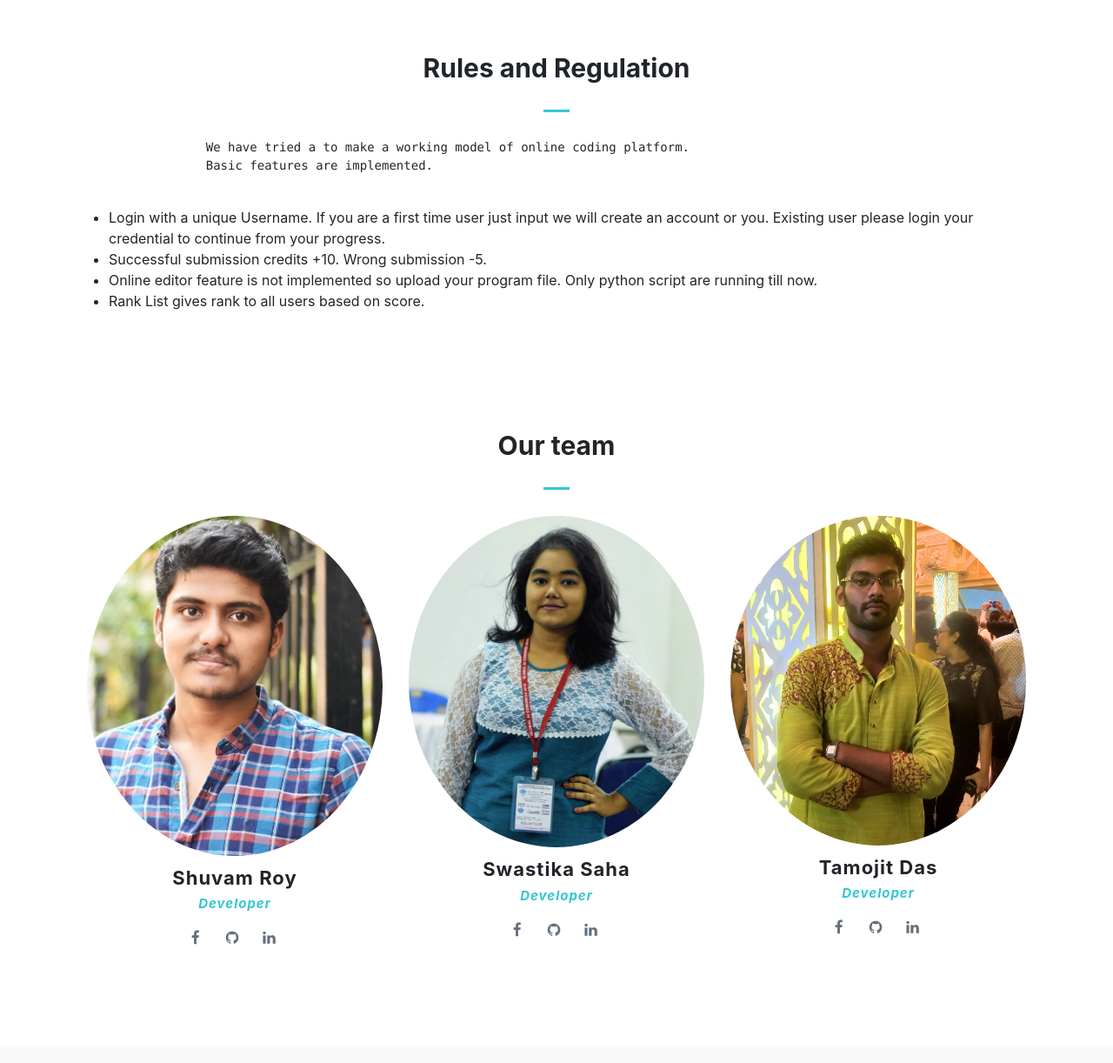
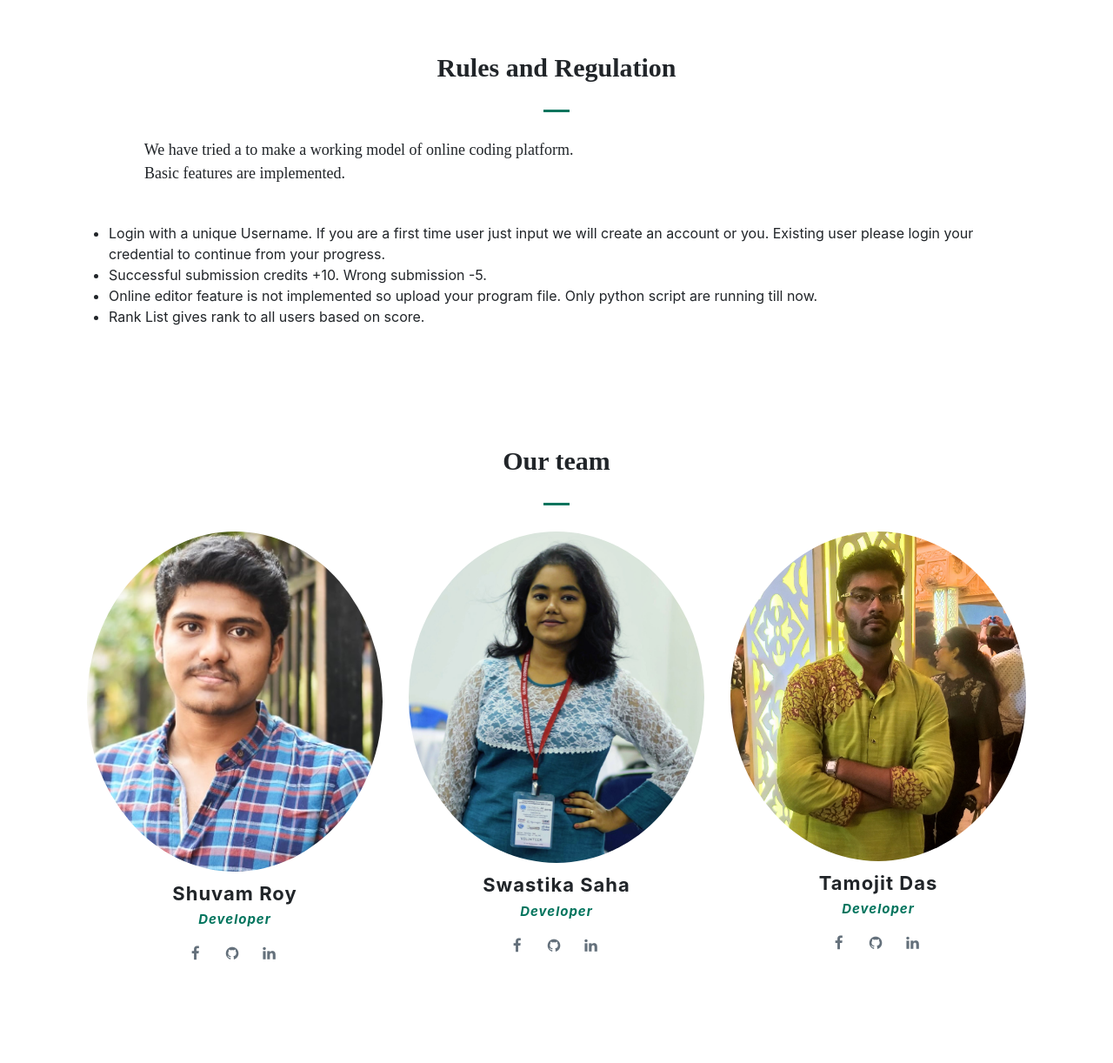
Before and after one commit to tamojit2000/Code-Bucket, a Flask app: page /code-bucket/instruction.html in a window 1280 px wide. Shown: the part 56-1278 px from the top of the page at 87% size. Before the commit the page ends 1142 px from the top, so only its background shows below. Run offline with Flask 2, Linux system fonts and the light colour scheme.

Commit message:
Final Commit

```diff
--- a/static/about.css
+++ b/static/about.css
@@ -8,12 +8,13 @@
     font-weight: 700;
     text-align: center;
     margin: 0 0 30px 0;
+    font-family: Montserrat;
 }
 .content-title-underline
 {
     width: 30px;
     height: 3px;
-    background-color: #34c6d3;
+    background-color: #00745D;
     margin: 0 auto 30px auto;
 }
 img{
@@ -78,7 +79,7 @@ h4.team-member-name
 }
 h4.team-member-designation
 {
-    color: #34c6d3;
+    color: #00745D;
     font-size: 15px;
     font-weight: 700;
     font-style: italic;
@@ -109,5 +110,5 @@ h4.team-member-designation
 }
 .social-icon i:hover
 {
-    color: #34c6d3;
+    color: #00745D;
 }
--- a/templates/instruction.html
+++ b/templates/instruction.html
@@ -54,7 +54,7 @@
             <div class="content-title-underline"></div>
             <div class="container">
                 <div>
-                  <pre>
+                  <pre style="font-family: Montserrat; font-size: 18px">
                   We have tried a to make a working model of online coding platform.
                   Basic features are implemented.
                   </pre>
```
Also changed, not shown: static/t_main_css.css (+14 -5 lines), README.md, 4 other files.
